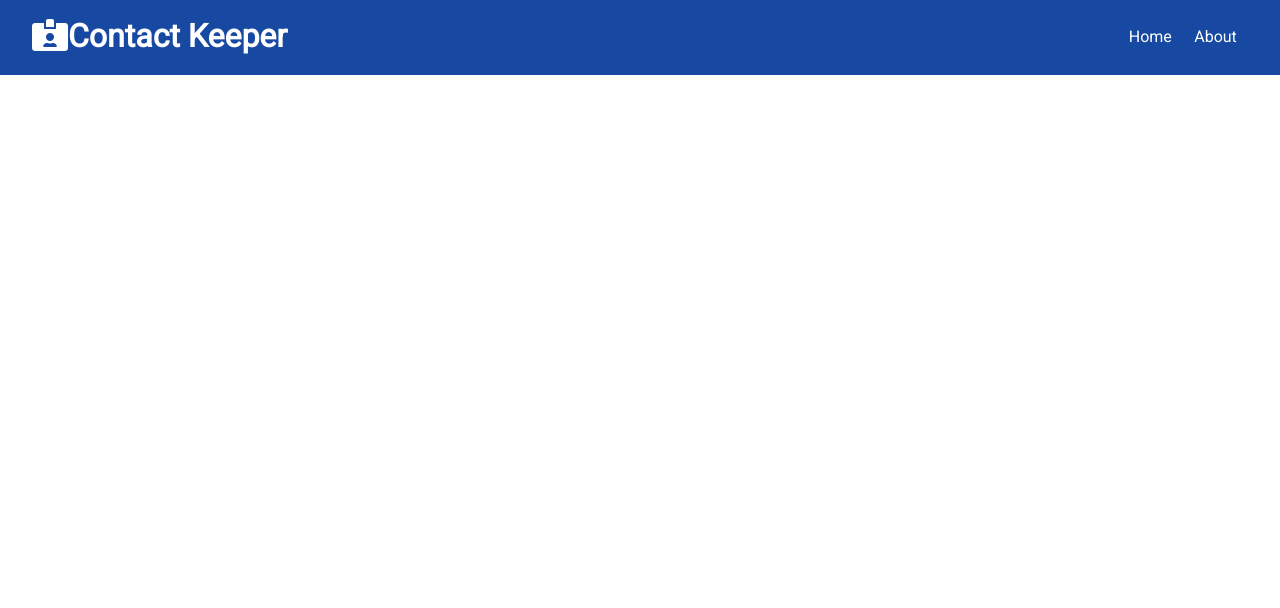
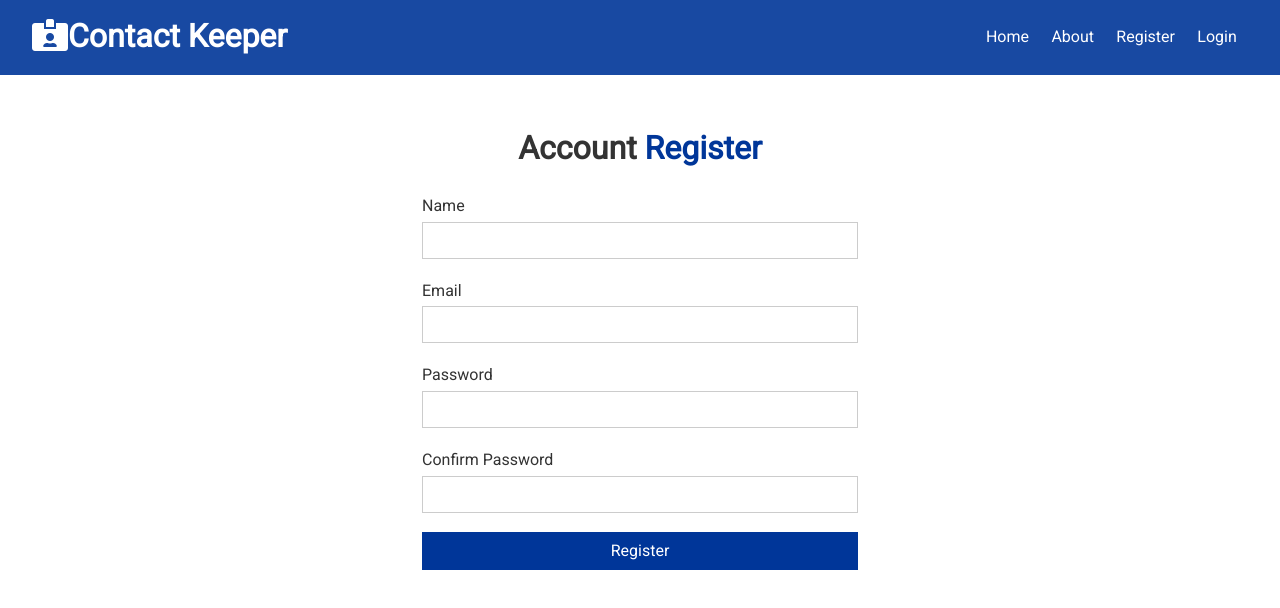
Before and after one commit to SagarPrasad160/contact-keeper-mern, a React (Create React App) app in the folder client/: page /register in a window 1280 px wide. Shown: the top 608 px of the page. Built offline with nearby package versions, Linux system fonts and the light colour scheme.

Commit message:
Add alerts to context and register and login forms

```diff
--- a/client/src/App.js
+++ b/client/src/App.js
@@ -5,21 +5,34 @@ import Home from "./pages/Home";
 import About from "./pages/About";
 import { BrowserRouter as Router, Routes, Route } from "react-router-dom";
 
+import Register from "./components/auth/Register";
+import Login from "./components/auth/Login";
+import Alerts from "./components/Alerts";
+
+import { AlertProvider } from "./context/AlertContext";
+import { AuthProvider } from "./context/AuthContext";
 import { ContactProvider } from "./context/ContactContext";
 
 function App() {
   return (
+    <AuthProvider>
       <ContactProvider>
+        <AlertProvider>
           <Router>
             <NavBar />
             <div className="container">
+              <Alerts />
               <Routes>
                 <Route path="/" element={<Home />} />
                 <Route path="/about" element={<About />} />
+                <Route path="/register" element={<Register />} />
+                <Route path="/login" element={<Login />} />
               </Routes>
             </div>
           </Router>
+        </AlertProvider>
       </ContactProvider>
+    </AuthProvider>
   );
 }
 
--- /dev/null
+++ b/client/src/components/Alerts.js
@@ -0,0 +1,19 @@
+import React, { useContext } from "react";
+
+import AlertContext from "../context/AlertContext";
+
+const Alerts = () => {
+  const { alerts } = useContext(AlertContext);
+
+  return (
+    alerts.length > 0 &&
+    alerts.map((alert) => (
+      <div key={alert.id} className={`alert  alert-${alert.type}`}>
+        <i className="fas fa-info-circle" />
+        {alert.message}
+      </div>
+    ))
+  );
+};
+
+export default Alerts;
--- a/client/src/components/NavBar.js
+++ b/client/src/components/NavBar.js
@@ -13,6 +13,8 @@ const NavBar = ({ icon, title }) => {
       <ul>
         <Link to="/">Home</Link>
         <Link to="/about">About</Link>
+        <Link to="/register">Register</Link>
+        <Link to="/login">Login</Link>
       </ul>
     </div>
   );
--- /dev/null
+++ b/client/src/components/auth/Login.js
@@ -0,0 +1,52 @@
+import React, { useState } from "react";
+
+const Login = () => {
+  const [user, setUser] = useState({
+    email: "",
+    password: "",
+  });
+
+  const { email, password } = user;
+
+  const handleChange = (e) => {
+    setUser({
+      ...user,
+      [e.target.name]: e.target.value,
+    });
+  };
+
+  return (
+    <div className="form-container">
+      <h1>
+        Account <span className="text-primary">Login</span>
+      </h1>
+      <form>
+        <div className="form-group">
+          <label htmlFor="email">Email</label>
+          <input
+            name="email"
+            type="email"
+            value={email}
+            onChange={handleChange}
+          />
+        </div>
+        <div className="form-group">
+          <label htmlFor="password">Password</label>
+          <input
+            name="password"
+            type="password"
+            value={password}
+            onChange={handleChange}
+          />
+        </div>
+        <input
+          type="submit"
+          value="Login"
+          className="btn btn-primary btn-block"
+        />
+      </form>
+    </div>
+  );
+};
+
+export default Login;
--- /dev/null
+++ b/client/src/components/auth/Register.js
@@ -0,0 +1,92 @@
+import React, { useState, useContext } from "react";
+
+import AlertContext from "../../context/AlertContext";
+
+const Register = () => {
+  const { handleAlert } = useContext(AlertContext);
+  const [user, setUser] = useState({
+    name: "",
+    email: "",
+    password: "",
+    password2: "",
+  });
+
+  const { name, email, password, password2 } = user;
+
+  const handleChange = (e) => {
+    setUser({
+      ...user,
+      [e.target.name]: e.target.value,
+    });
+  };
+
+  const handleSubmit = (e) => {
+    e.preventDefault();
+    if (!name || !email || !password || !password2) {
+      handleAlert("Please enter all fields", "danger");
+    } else if (password !== password2) {
+      handleAlert("Both password must match", "danger");
+    } else {
+      console.log("Register User");
+    }
+  };
+
+  return (
+    <div className="form-container" onSubmit={handleSubmit}>
+      <h1>
+        Account <span className="text-primary">Register</span>
+      </h1>
+      <form>
+        <div className="form-group">
+          <label htmlFor="name">Name</label>
+          <input
+            name="name"
+            type="text"
+            value={name}
+            onChange={handleChange}
+            required
+          />
+        </div>
+        <div className="form-group">
+          <label htmlFor="email">Email</label>
+          <input
+            name="email"
+            type="email"
+            value={email}
+            onChange={handleChange}
+            required
+          />
+        </div>
+        <div className="form-group">
+          <label htmlFor="password">Password</label>
+          <input
+            name="password"
+            type="password"
+            value={password}
+            onChange={handleChange}
+            required
+            minLength="6"
+          />
+        </div>
+        <div className="form-group">
+          <label htmlFor="password2">Confirm Password</label>
+          <input
+            name="password2"
+            type="password"
+            value={password2}
+            onChange={handleChange}
+            required
+            minLength="6"
+          />
+        </div>
+        <input
+          type="submit"
+          value="Register"
+          className="btn btn-primary btn-block"
+        />
+      </form>
+    </div>
+  );
+};
+
+export default Register;
--- /dev/null
+++ b/client/src/context/AlertContext.js
@@ -0,0 +1,31 @@
+import { createContext, useState } from "react";
+import { v4 as uuidv4 } from "uuid";
+const AlertContext = createContext();
+
+export const AlertProvider = ({ children }) => {
+  const [alerts, setAlerts] = useState([]);
+
+  const handleAlert = (message, type) => {
+    const newAlert = {};
+    newAlert.message = message;
+    newAlert.type = type;
+    newAlert.id = uuidv4();
+    setAlerts([...alerts, newAlert]);
+
+    setTimeout(() => {
+      removeAlert(newAlert.id);
+    }, 5000);
+  };
+
+  const removeAlert = (id) => {
+    setAlerts(alerts.filter((alert) => alert.id !== id));
+  };
+
+  return (
+    <AlertContext.Provider value={{ alerts, handleAlert, removeAlert }}>
+      {children}
+    </AlertContext.Provider>
+  );
+};
+
+export default AlertContext;
--- /dev/null
+++ b/client/src/context/AuthContext.js
@@ -0,0 +1,27 @@
+import { createContext, useState } from "react";
+
+const AuthContext = createContext();
+
+export const AuthProvider = ({ children }) => {
+  const [auth, setAuth] = useState({
+    loading: true,
+    isAuthenticated: false,
+    user: null,
+    error: null,
+  });
+
+  return (
+    <AuthContext.Provider
+      value={{
+        loading: auth.loading,
+        isAuthenticated: auth.isAuthenticated,
+        user: auth.user,
+        error: auth.error,
+      }}
+    >
+      {children}
+    </AuthContext.Provider>
+  );
+};
+
+export default AuthContext;
```
Lines whose indentation alone changed are shown as unchanged.
